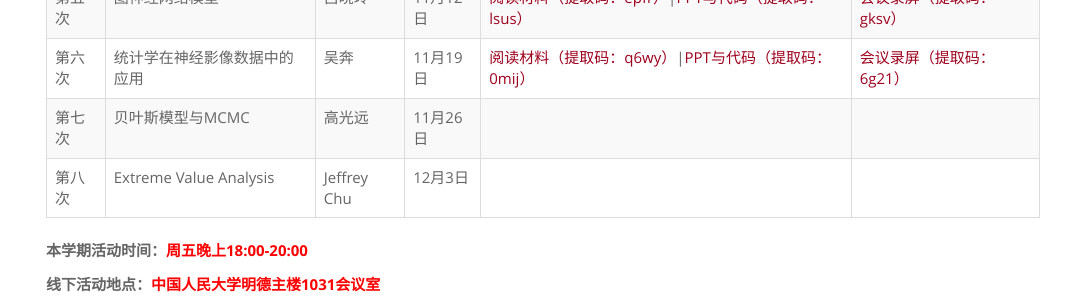
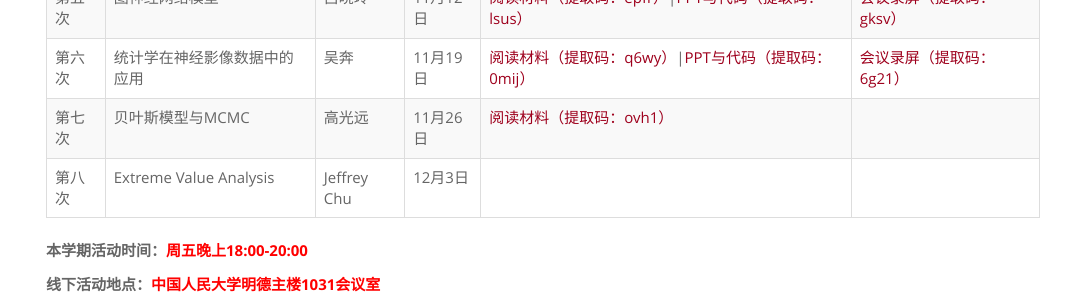
Before and after one commit to rucdmc/rucdmc.github.io, a Jekyll site: the page built from index.html, in a window 1280 px wide. Shown: the part 943-1243 px from the top of the page, without its empty margins (97-1182 px from the left). Built offline with Jekyll 4.4.1, drawn with Linux system fonts in a browser that asks for light colours.

Commit message:
Update index.html

```diff
--- a/index.html
+++ b/index.html
@@ -149,7 +149,7 @@ layout: default
             <td>贝叶斯模型与MCMC</td>
             <td>高光远</td>
             <td>11月26日</td>
-            <td><a href=""></a></td>
+            <td><a href="https://pan.baidu.com/s/1bXz-6gGmzg-yQzbKiaD-7w">阅读材料（提取码：ovh1）</a></td>
             <td><a href=""></a></td>
 	</tr>
         <tr>
```
